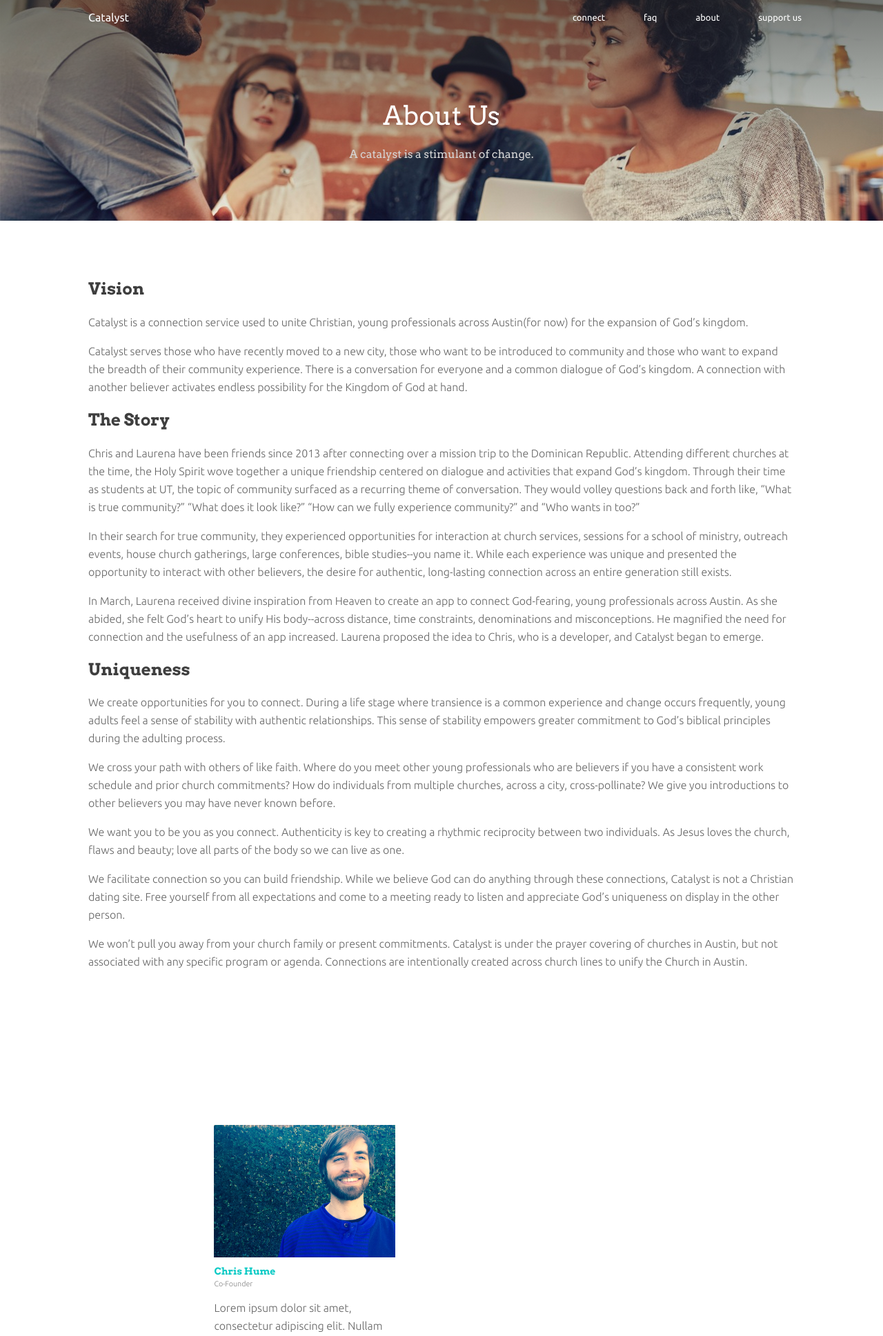
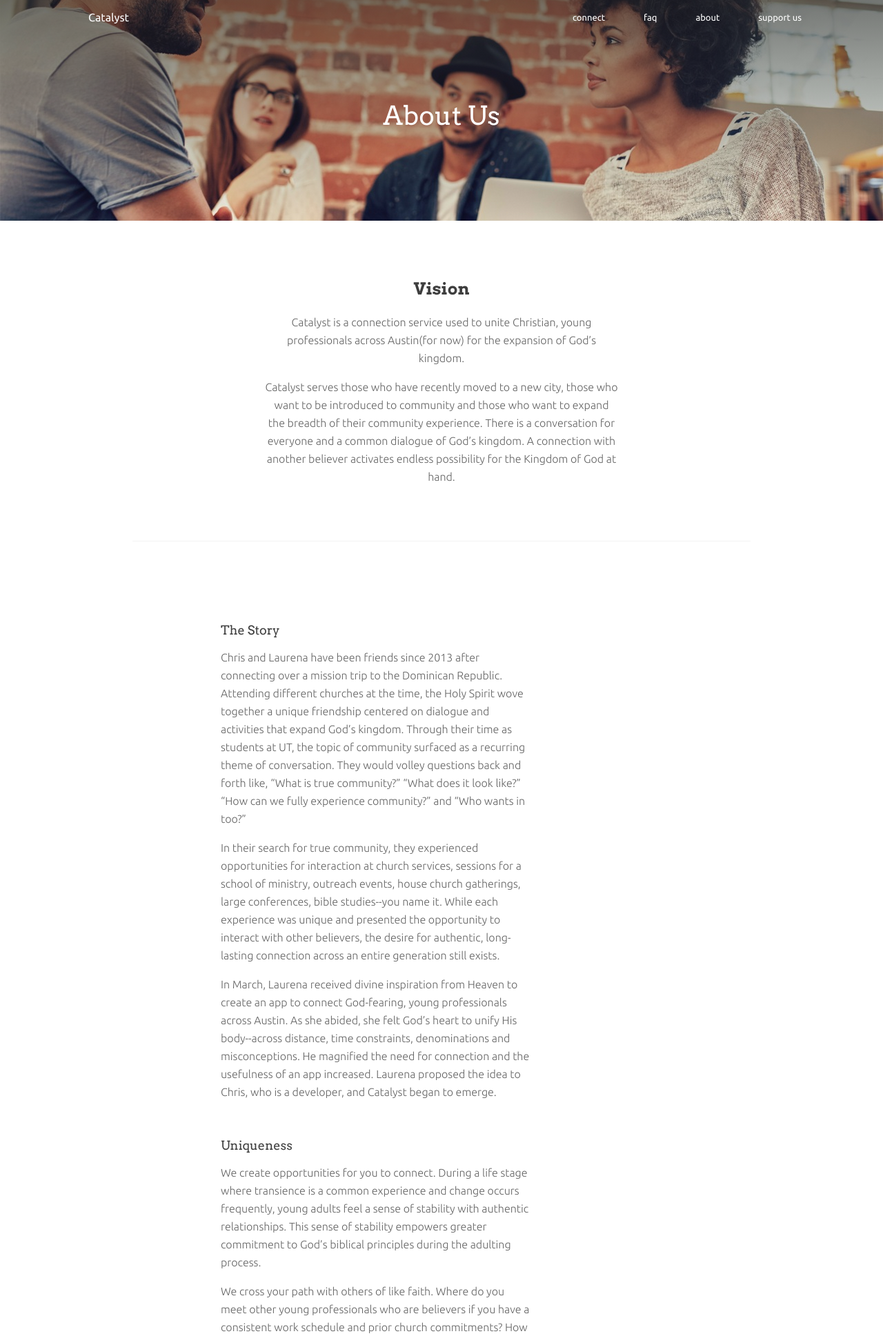
Before and after one commit to cmh3258/catalyst, a PHP site: page /about.html in a window 1280 px wide. Shown: the top 1937 px of the page at 69% size. Run offline with PHP 8.4, Linux system fonts and the light colour scheme.

Commit message:
few page styling updates

```diff
--- a/about.html
+++ b/about.html
@@ -45,16 +45,21 @@
       <div class="darkenFade">
         <div>
           <h1 id="stay">About Us</h1>
-          <h2>A catalyst is a stimulant of change.</h2>
+          <!-- <h2>A catalyst is a stimulant of change.</h2> -->
         </div>
       </div>
     </section>
 
-    <section>
+    <section class="center-info-section">
       <div>
         <h2>Vision</h2>
         <p>Catalyst is a connection service used to unite Christian, young professionals across Austin(for now) for the expansion of God’s kingdom. </p>
         <p>Catalyst serves those who have recently moved to a new city, those who want to be introduced to community and those who want to expand the breadth of their community experience. There is a conversation for everyone and a common dialogue of God’s kingdom. A connection with another believer activates endless possibility for the Kingdom of God at hand.</p>
+      </div>
+    </section>
+    <hr>
+    <section id="faqSection">
+      <div>
 
         <h2>The Story</h2>
         <p>Chris and Laurena have been friends since 2013 after connecting over a mission trip to the Dominican Republic. Attending different churches at the time, the Holy Spirit wove together a unique friendship centered on dialogue and activities that expand God’s kingdom. Through their time as students at UT, the topic of community surfaced as a recurring theme of conversation. They would volley questions back and forth like, “What is true community?” “What does it look like?” “How can we fully experience community?” and “Who wants in too?” </p>
@@ -72,6 +77,7 @@
 
     <section id="about-profiles">
       <div>
+        <h2>The Team</h2>
         <div class="about-profile-container">
           <div class="prof-img-container">
             <img src="images/chris.jpg"/>
@@ -125,7 +131,10 @@
 
     <section id="vision">
       <div>
-        <h3>Catalyst exists to facilitate genuine connection between Christian young professionals in Austin, Texas. We desire to unify believers across the city with authentic friendships, eliminating barriers of distance and time.</h3>
+        <h3>Looking to help out or support Catalyst in some way?</h3>
+        <form action="signup.html">
+          <input type="submit" value="Continue Here" class="signup-btn">
+        </form>
       </div>
     </section>
 
--- a/home.html
+++ b/home.html
@@ -109,7 +109,7 @@
 
     <section id="vision">
       <div>
-        <h3>Catalyst exists to facilitate genuine connection between Christian young professionals in Austin, Texas. We desire to unify believers across the city with authentic friendships, eliminating barriers of distance and time.</h3>
+        <h3>Catalyst exists to facilitate genuine connection between Christian young professionals in your local area. We desire to unify believers across the city with authentic friendships, eliminating barriers of distance and time.</h3>
       </div>
     </section>
 
--- a/style.css
+++ b/style.css
@@ -18,7 +18,7 @@ p{
   font-weight: lighter;
 }
 p a{
-  color: #9100FF;
+  color: #913FD8;
   font-size: 16px;
 }
 a{
@@ -28,7 +28,7 @@ a{
 }
 a:active,
 a:hover{
-  color: #9100FF;
+  color: #913FD8;
 }
 
 section{
@@ -124,7 +124,7 @@ section{
 /* header */
   #header{
     text-align: center;
-    background-color: #9100FF;
+    background-color: #913FD8;
     background: url('images/yopro_table.jpeg') center no-repeat;
     background-size: cover;
     /*background-position-y: 5em;*/
@@ -222,7 +222,7 @@ section{
   }
   #info > div > div h4{
     margin: 5px;
-    font-size: 19px;
+    font-size: 18px;
     color: #151515;
     font-weight: lighter;
   }
@@ -298,6 +298,7 @@ section{
   #faqSection h2{
     font-size: 18px;
     margin-top: 3em;
+    font-weight: 500;
   }
 
   /*iframe{
@@ -319,6 +320,7 @@ section{
     line-height: 38px;
     color: #656565;
     font-weight: 400;
+    font-size: 16px;
   }
 
 
@@ -326,12 +328,14 @@ section{
   #about-profiles{
     width: 80%;
     margin: 0 auto;
+    text-align: center;
   }
   .about-profile-container{
     width: 32%;
     display: inline-block;
     overflow: hidden;
     padding: 5em;
+    text-align: left;
   }
   .prof-img-container{
     height: 12em;
@@ -364,6 +368,21 @@ section{
     padding: 5em 0;
 
 }
+
+.center-info-section{
+  text-align: center;
+}
+.center-info-section > div{
+  width: 40%;
+  margin: 0 auto;
+}
+.center-info-section > div h2{
+  text-align: center;
+}
+.center-info-section > div p{
+  /*text-align: left;*/
+}
+
 
 /* footer */
   footer{
```
Also changed, not shown: faq.html (+7 -3 lines), support.html (+12 -4 lines).
